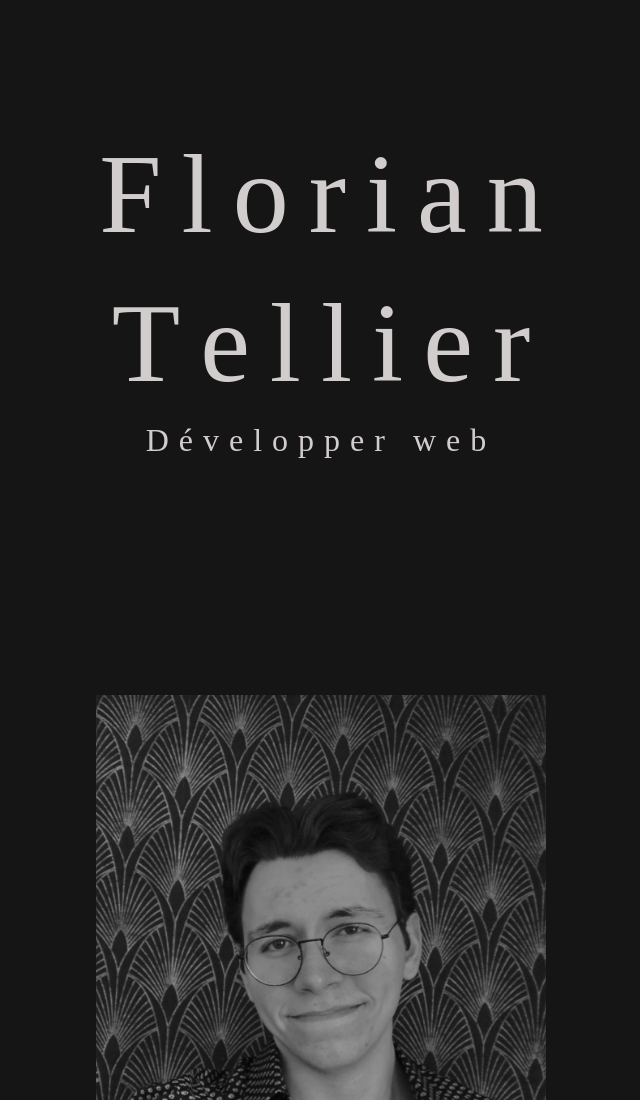
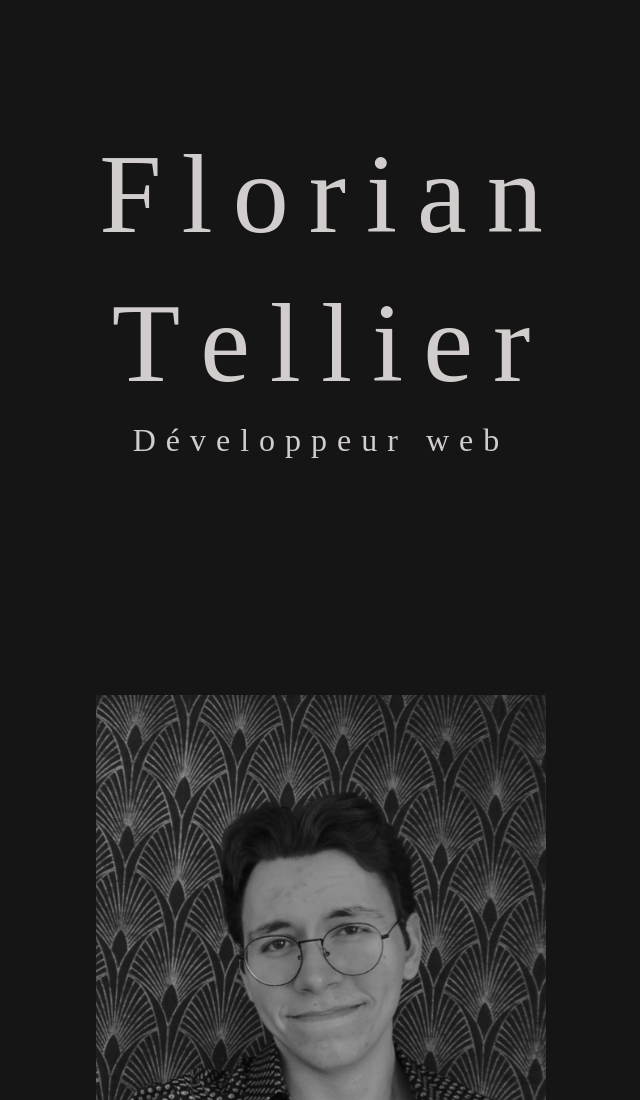
Before and after one commit to multicolores/portfolio-3.0, a Gatsby site: page / in a window 1280 px wide. Shown: the top 1100 px of the page, without its empty margins (319-959 px from the left). Built offline with nearby package versions, Linux system fonts and the light colour scheme; Gatsby itself is replaced by a stand-in of ours.

Commit message:
[CHORE] - update gatsby version t 4.13.1 to fix build error on netlify deployement

```diff
--- a/package.json
+++ b/package.json
@@ -21,7 +21,7 @@
     "@fortawesome/free-solid-svg-icons": "^6.2.1",
     "@fortawesome/react-fontawesome": "^0.2.0",
     "framer-motion": "^6.2.8",
-    "gatsby": "^4.6.2",
+    "gatsby": "^4.13.1",
     "gatsby-image": "^3.11.0",
     "gatsby-plugin-image": "^2.8.0",
     "gatsby-plugin-react-helmet": "^5.8.0",
--- a/src/pages/index.tsx
+++ b/src/pages/index.tsx
@@ -48,7 +48,7 @@ const IndexPage = () => {
                   <span className="span-4">r</span>
                 </div>
               </div>
-              <h1>Développer web</h1>
+              <h1>Développeur web</h1>
             </div>
           </header>
           <section className="biographie">
```
Also changed, not shown: 1 other file.
